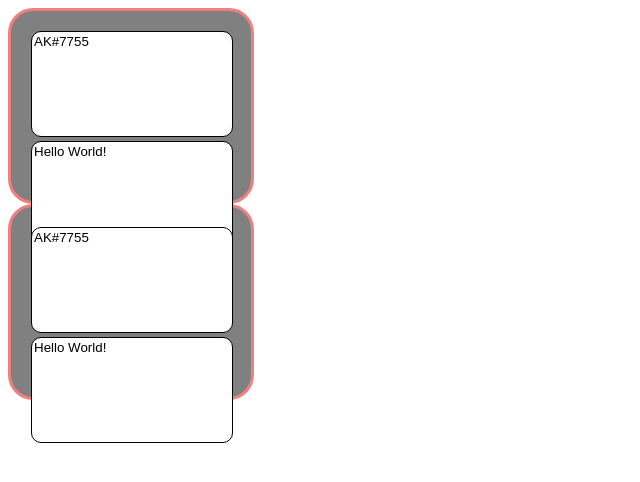
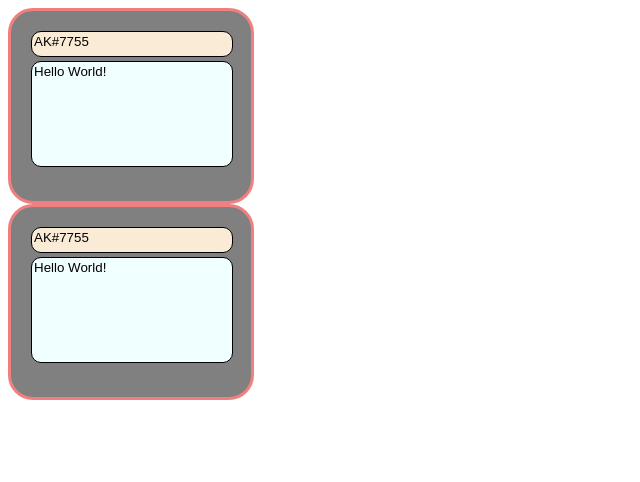
Before and after one commit to AlexAKAK/AK-Website, a Flask app: page / in a window 1280 px wide. Shown: the top 482 px of the page, without its empty margins (0-640 px from the left). Run offline with Flask 2, Linux system fonts and the light colour scheme.

Commit message:
Better styling for comments.

```diff
--- a/static/index_style.css
+++ b/static/index_style.css
@@ -11,7 +11,7 @@
 }
 
 
-.comment .author {
+.author {
     font-family: Arial, Helvetica, sans-serif;
     border-style: solid;
     border-color: black;
@@ -20,10 +20,13 @@
     height: 100px;
     width: 98%;
     padding:1%;
+    background-color: antiquewhite;
+    min-height: 10px;
+    max-height: 20px;
 
 }
 
-.comment .content {
+.content {
     font-family: Arial, Helvetica, sans-serif;
     border-style: solid;
     border-color: black;
@@ -32,5 +35,8 @@
     height: 100px;
     width: 98%;
     padding:1%;
+    background-color: azure;
+    min-height: 10px;
+    max-height: 10000px;
 
 }
```
